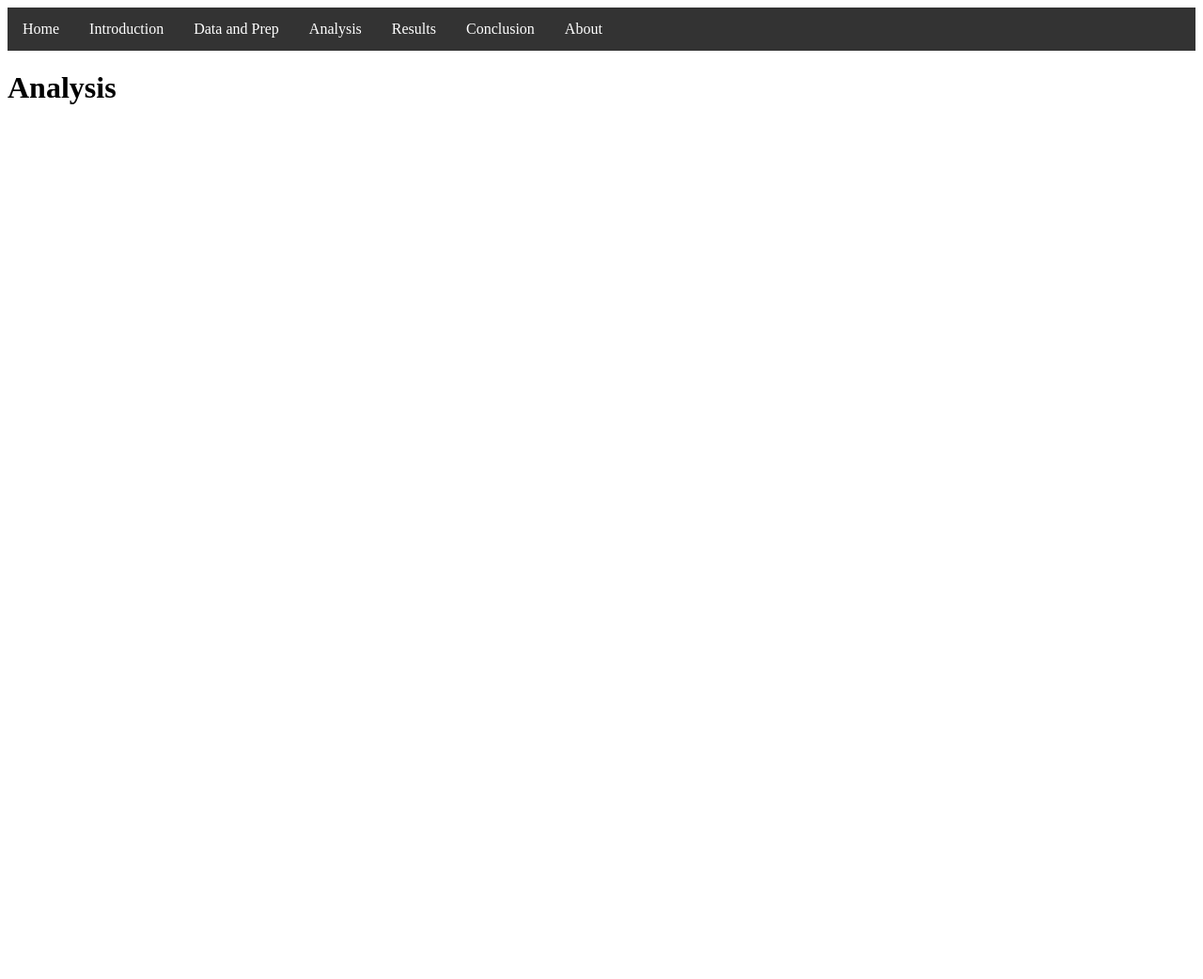
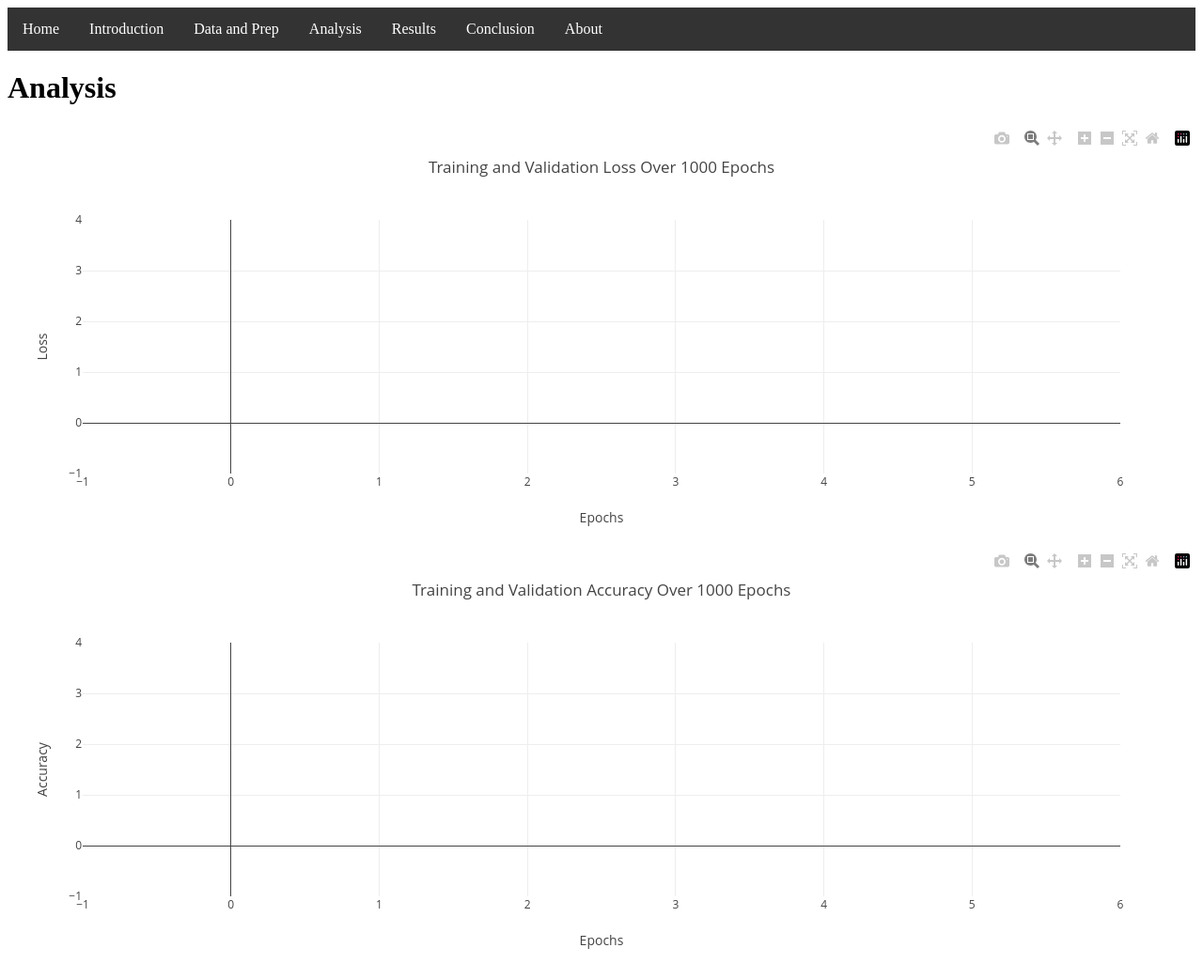
Before and after one commit to kaushikm10/CSCI-5922-Deep-Learning-Project, a Flask app: template templates/analysis.html in a window 1280 px wide. Shown: the whole page at 94% size. Before the commit the page ends 111 px from the top, so only its background shows below. Run offline with Flask 3, Linux system fonts and the light colour scheme; the template is opened without the code that fills it: most values are stand-ins (such as "Sample title", 1, 10 or a date in 2020); some libraries are stand-ins or nearby versions.

Commit message:
graphs added

```diff
--- a/main.py
+++ b/main.py
@@ -5,10 +5,13 @@
 import numpy as np
 from PIL import Image
 import cv2
+import pandas as pd
 import io
 
 app = Flask(__name__)
 model = tf.keras.models.load_model('models/model_1000_epochs.h5')
+df = pd.read_csv('csvs/model_1000_epochs.csv')
+
 
 @app.route('/', methods=['GET', 'POST'])
 def home():
@@ -45,7 +48,12 @@
 
 @app.route('/analysis')
 def analysis():
-    return render_template('analysis.html')
+    loss = list(df['loss'].values)
+    val_loss = list(df['val_loss'].values)
+    acc = list(df['acc'].values)
+    val_acc = list(df['val_acc'].values)
+    x_axis = list(range(len(loss)))
+    return render_template('analysis.html', x_axis=x_axis, loss=loss, val_loss=val_loss, acc=acc, val_acc=val_acc)
 
 @app.route('/conclusion')
 def conclusion():
--- a/templates/analysis.html
+++ b/templates/analysis.html
@@ -1,9 +1,84 @@
 {% extends "base.html" %}
 
 {% block title %}
-<title>Analysis</title>
+    <title>Analysis</title>
+    <script src="https://cdn.plot.ly/plotly-latest.min.js"></script>
 {% endblock %}
 
 {% block content %}
-<h1>Analysis</h1>
+    <h1>Analysis</h1>
+
+    <div id="loss-plot" style="float: auto;"></div>
+    <div id="acc-plot" style="float: auto;"></div>
+    <script>
+        var x = {{ x_axis | safe }};
+        var loss = {{ loss | safe }};
+        var val_loss = {{ val_loss | safe }};
+        var acc = {{ acc | safe }};
+        var val_acc = {{ val_acc | safe }};
+
+        var lossTrace = {
+            x: x,
+            y: loss,
+            mode: 'lines',
+            name: 'Train Loss',
+            line: {color: 'blue'}
+        };
+
+        var vallossTrace = {
+            x: x,
+            y: val_loss,
+            mode: 'lines',
+            name: 'Val Loss',
+            line: {color: 'red'}
+        }
+
+        var data = [lossTrace, vallossTrace];
+
+        var layout = {
+            title: 'Training and Validation Loss Over 1000 Epochs',
+            xaxis: {
+                title: 'Epochs'
+            },
+            yaxis: {
+                title: 'Loss'
+            }
+        };
+
+        Plotly.newPlot('loss-plot', data, layout);
+
+        var accTrace = {
+            x: x,
+            y: acc,
+            mode: 'lines',
+            name: 'Train Accuracy',
+            line: {color: 'blue'}
+        };
+
+        var valaccTrace = {
+            x: x,
+            y: val_acc,
+            mode: 'lines',
+            name: 'Val Accuracy',
+            line: {color: 'red'}
+        }
+
+        var data = [accTrace, valaccTrace];
+
+        var layout = {
+            title: 'Training and Validation Accuracy Over 1000 Epochs',
+            xaxis: {
+                title: 'Epochs'
+            },
+            yaxis: {
+                title: 'Accuracy'
+            }
+        };
+
+        Plotly.newPlot('acc-plot', data, layout);
+
+
+
+    </script>
+
 {% endblock %}
```
